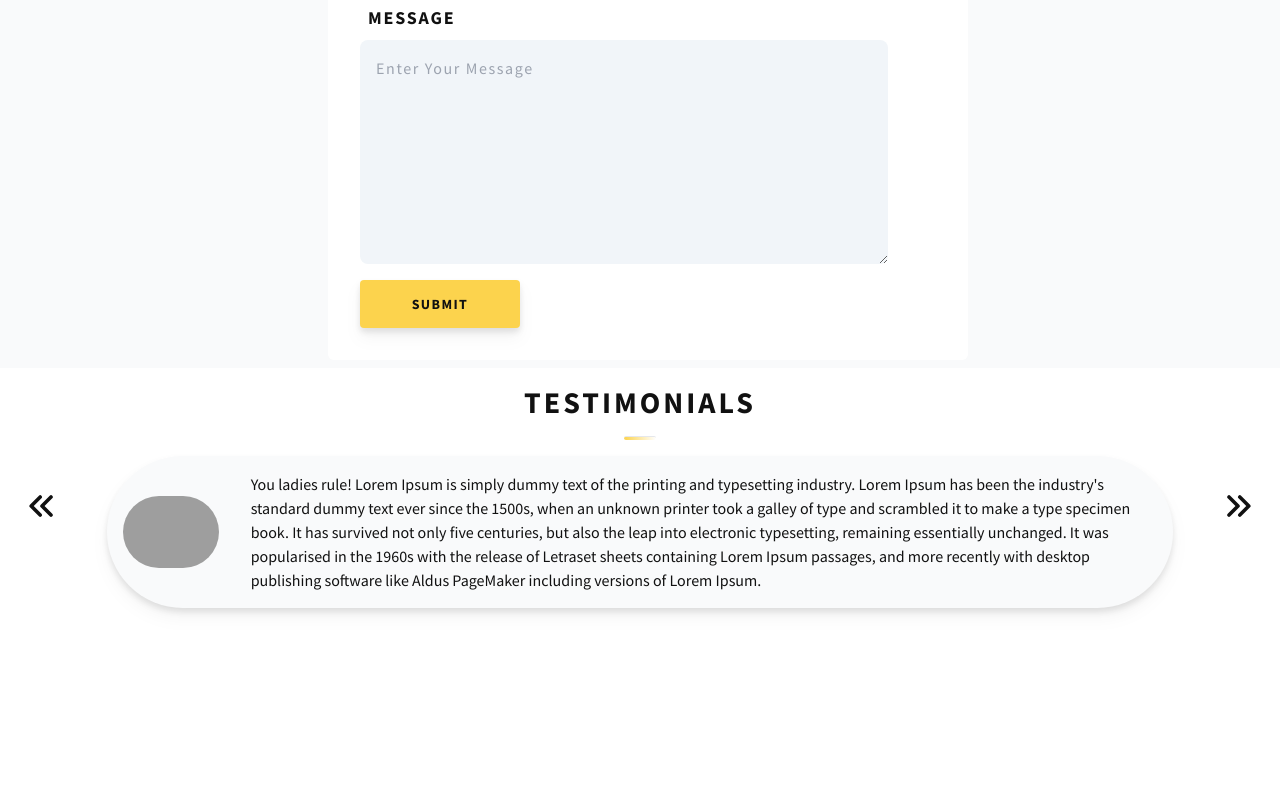
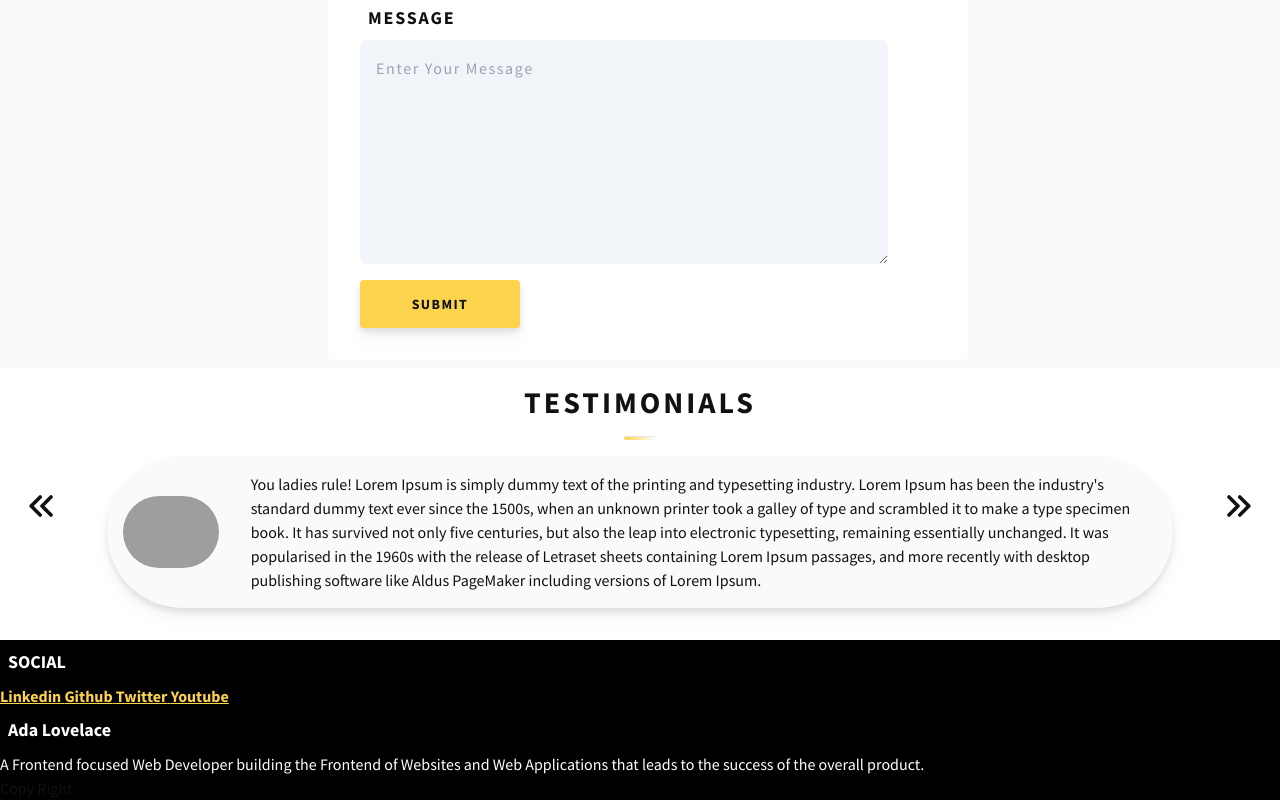
Before and after one commit to Makersmarx/dev-portfolio, a React (Create React App) app: page / in a window 1280 px wide. Shown: the part 2284-3084 px from the top of the page. Before the commit the page ends 2924 px from the top, so only its background shows below. Built offline with nearby package versions, Linux system fonts and the light colour scheme; grey boxes are pictures that could not be loaded.

Commit message:
Basic Footer structure created

```diff
--- a/src/App.js
+++ b/src/App.js
@@ -4,6 +4,7 @@ import AboutMe from "./section/AboutMe";
 import Contact from "./section/Contact";
 import Projects from "./section/Projects";
 import Testimonials from "./section/Testimonials";
+import Footer from "./section/Footer";
 
 function App() {
   return (
@@ -14,6 +15,7 @@ function App() {
       <Projects/>
       <Contact/>
       <Testimonials/>
+      <Footer/>
     </div>
   )
 }
--- a/src/components/Panel.js
+++ b/src/components/Panel.js
@@ -6,7 +6,7 @@ function Panel({
     ...rest}){
 
     const panelClassNames = classNames(
-        'w-full h-fit ',
+        'w-full h-fit',
         className
     );
     return (
--- /dev/null
+++ b/src/section/Footer.js
@@ -0,0 +1,31 @@
+import Panel from "../components/Panel"
+import Anchor from "../components/Anchor";
+
+function Footer () {
+
+    return (
+        <footer className="bg-black">
+            <Panel>
+                <div>
+                    <h1 className="text-lg text-white p-2 font-bold dark:text-indigo-500">SOCIAL</h1>
+                    <div>
+                        <Anchor>Linkedin</Anchor>
+                        <Anchor>Github</Anchor>
+                        <Anchor>Twitter</Anchor>
+                        <Anchor>Youtube</Anchor>
+                    </div>
+                </div>
+                <div className="text-white">
+                <h1 className="text-lg p-2 font-bold dark:text-indigo-500" >Ada Lovelace</h1>
+                <p>A Frontend focused Web Developer building the Frontend of Websites and Web Applications that leads to the success of the overall product. </p>
+                </div>
+            </Panel>
+            <Panel>
+                <div>Copy Right</div>
+            </Panel>
+        </footer>
+
+    )
+};
+
+export default Footer;
--- a/src/section/Header.js
+++ b/src/section/Header.js
@@ -3,6 +3,7 @@ import { Link } from 'react-scroll';
 import Panel from "../components/Panel";
 
 function Header (className){
+
     const navLinkStyling = classNames(
         'block p-3 mr-5 md:inline-block md:p-5 hover:cursor-pointer hover:text-gray-500',
         className
```
